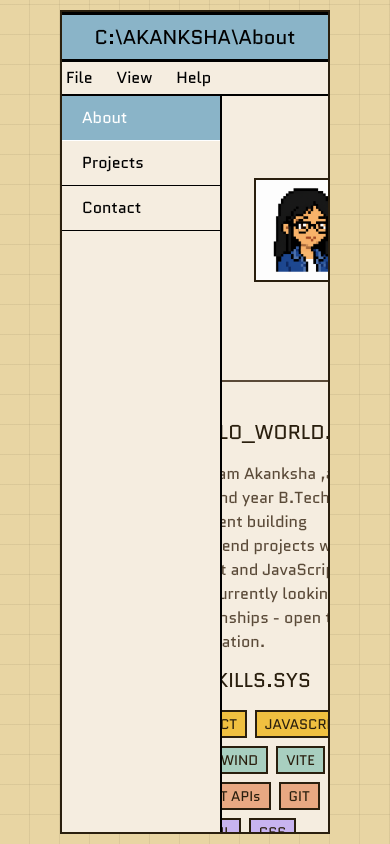
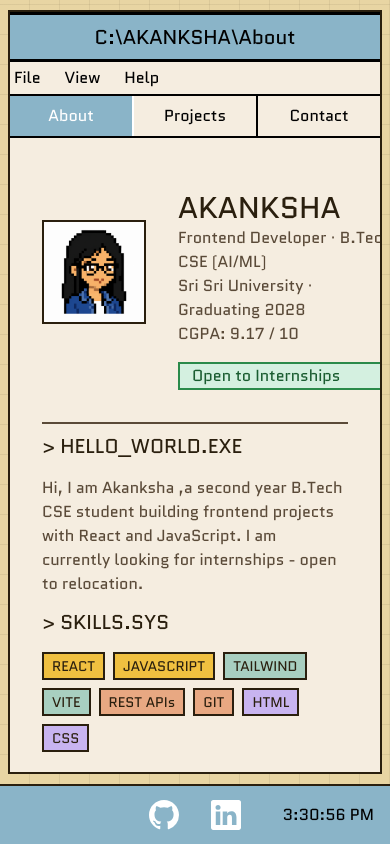
Before and after one commit to akisha-dev/Portfolio, a React (Vite) app: page /about in a window 390 px wide. Built offline with nearby package versions, Linux system fonts and the light colour scheme; the HTML template or start-up script is replaced by a standard one.

Commit message:
made about page and popup component  responsive

```diff
--- a/src/App.jsx
+++ b/src/App.jsx
@@ -28,10 +28,10 @@
        <Route path="about"
       element={<About/>}>
       </Route>
-       <Route path="Projects"
+       <Route path="projects"
       element={<Projects/>}>
       </Route>
-       <Route path="Contact"
+       <Route path="contact"
       element={<Contact/>}>
       </Route>
 
--- a/src/components/popup.jsx
+++ b/src/components/popup.jsx
@@ -13,10 +13,10 @@
     return(
    <>
    <div className="fixed
-   top-[10px]
-   left-[60px]
-   right-[60px]
-   bottom-[10px]
+  top-[10px]
+  left-2 right-2
+  md:left-[60px] md:right-[60px]
+  bottom-[70px]
    z-20
  bg-[#f5ede0]
   flex
@@ -45,17 +45,25 @@
     <div>View</div>
     <div> Help</div>
     </div>
+
+  <div className="flex md:hidden border-b-2">
+  <Link to="/about" className={`flex-1 text-center py-2 border-r-2 ${active("/about")}`}>About</Link>
+  <Link to="/projects" className={`flex-1 text-center py-2 border-r-2 ${active("/projects")}`}>Projects</Link>
+  <Link to="/contact" className={`flex-1 text-center py-2 ${active("/contact")}`}>Contact</Link>
+</div>
     <div className="flex
     flex-1
     overflow-hidden
     bg-[#f5ede0]
     ">
         <div
-        className="flex
-        flex-col
+        className="hidden
+        md:flex
+       md:flex-col
         w-[160px]
-        border-r-2
-        flex-shrink-0 ">
+       border-r-2
+        flex-shrink-0"
+>
 
          <Link to="/about">
            <div
@@ -68,14 +76,14 @@
            ${active("/about")} `}>About</div></Link>
 
 
-          <Link to='/Projects'> <div
+          <Link to='/projects'> <div
             className={`
            border-b-1
            pl-5
            h-[45px]
            flex
           items-center
-           ${active("/Projects")} `}>Projects</div></Link>
+           ${active("/projects")} `}>Projects</div></Link>
 
 
           <Link to="/contact"> <div
--- a/src/pages/about.jsx
+++ b/src/pages/about.jsx
@@ -1,5 +1,6 @@
 import {Popup} from "../components/popup"
 import  pfp  from  "../assets/Pixel.png"
+import { Footer } from "../components/footer"
 
 export function About(){
       const skills = [
@@ -98,6 +99,10 @@
         </div></div>
         </Popup>
         </div>
+
+        <div>
+          <Footer />
+        </div>
         </>
 
 )}
```
